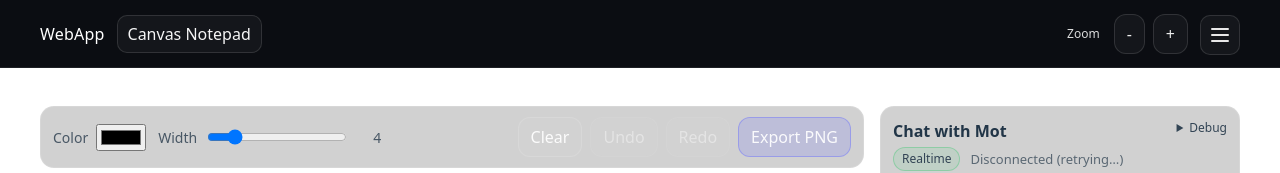
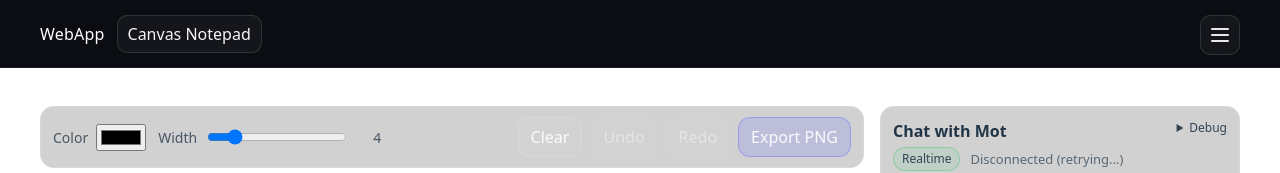
Before and after one commit to motheocele/webapp, a React app in the folder frontend/: page /notepad in a window 1280 px wide. Shown: the top 173 px of the page. Built offline with nearby package versions, Linux system fonts and the light colour scheme; no server answers; the HTML template or start-up script is replaced by a standard one.

Commit message:
feat(notepad): send full drawing (strokes + motCommands) in requests; move zoom to canvas toolbar and fix pointer mapping for zoom

```diff
--- a/frontend/src/components/Header.tsx
+++ b/frontend/src/components/Header.tsx
@@ -55,19 +55,7 @@ export default function Header() {
 
         <div className="app-header__spacer" />
 
-        <div style={{display:'flex', gap:8, alignItems:'center'}}>
-          <label style={{fontSize:12, opacity:0.85, marginRight:6}}>Zoom</label>
-          <button type="button" className="np-btn" onClick={() => {
-            const cur = Number(getComputedStyle(document.documentElement).getPropertyValue('--canvas-zoom') || 1)
-            const next = Math.max(0.25, +(cur - 0.1).toFixed(2))
-            document.documentElement.style.setProperty('--canvas-zoom', String(next))
-          }}>-</button>
-          <button type="button" className="np-btn" onClick={() => {
-            const cur = Number(getComputedStyle(document.documentElement).getPropertyValue('--canvas-zoom') || 1)
-            const next = Math.min(4, +(cur + 0.1).toFixed(2))
-            document.documentElement.style.setProperty('--canvas-zoom', String(next))
-          }}>+</button>
-        </div>
+        <div className="app-header__spacer" />
 
         <div className="app-header__menu" ref={menuRef}>
           <button
--- a/frontend/src/components/notepad/CanvasBoard.tsx
+++ b/frontend/src/components/notepad/CanvasBoard.tsx
@@ -20,8 +20,11 @@ function clamp(v: number, min: number, max: number) {
 
 function pointFromEvent(canvas: HTMLCanvasElement, state: NotepadState, e: PointerEvent): StrokePoint {
   const rect = canvas.getBoundingClientRect()
-  const x = clamp(e.clientX - rect.left, 0, state.canvas.width)
-  const y = clamp(e.clientY - rect.top, 0, state.canvas.height)
+  // account for CSS scaling via --canvas-zoom
+  const zoomRaw = getComputedStyle(document.documentElement).getPropertyValue('--canvas-zoom') || '1'
+  const zoom = Number(zoomRaw) || 1
+  const x = clamp((e.clientX - rect.left) / zoom, 0, state.canvas.width)
+  const y = clamp((e.clientY - rect.top) / zoom, 0, state.canvas.height)
   return { x, y, t: Date.now() }
 }
 
```
